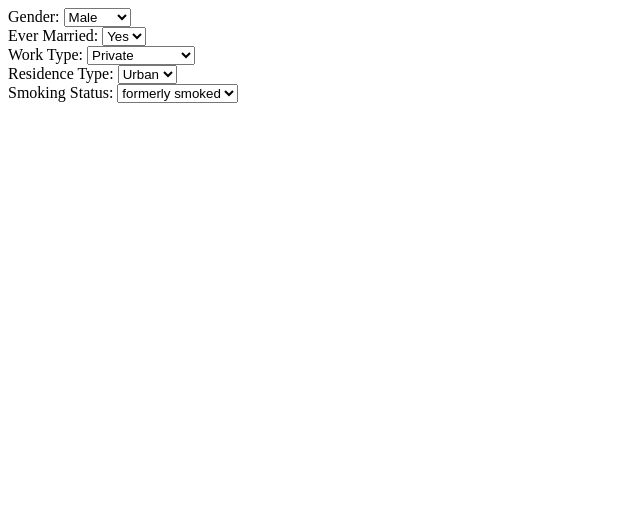
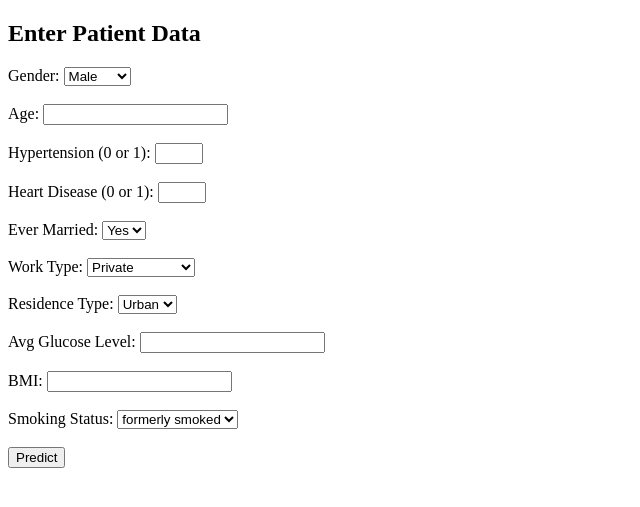
Before and after one commit to IsseHayatu/stroke-predictor, a Flask app: page / in a window 1280 px wide. Shown: the top 507 px of the page, without its empty margins (0-640 px from the left). Run offline with Flask 3, Linux system fonts and the light colour scheme.

Commit message:
Complete form: dropdowns + numeric inputs for stroke prediction

```diff
--- a/templates/form.html
+++ b/templates/form.html
@@ -1,15 +1,30 @@
+<!DOCTYPE html>
+<html>
+<head>
+    <title>Stroke Risk Prediction</title>
+</head>
+<body>
+    <h2>Enter Patient Data</h2>
+    <form method="POST" action="/predict">
+
         Gender:
         <select name="gender" required>
             <option value="Male">Male</option>
             <option value="Female">Female</option>
             <option value="Other">Other</option>
-</select><br>
+        </select><br><br>
+
+        Age: <input type="number" name="age" step="0.1" required><br><br>
+
+        Hypertension (0 or 1): <input type="number" name="hypertension" min="0" max="1" required><br><br>
+
+        Heart Disease (0 or 1): <input type="number" name="heart_disease" min="0" max="1" required><br><br>
 
         Ever Married:
         <select name="ever_married" required>
             <option value="Yes">Yes</option>
             <option value="No">No</option>
-</select><br>
+        </select><br><br>
 
         Work Type:
         <select name="work_type" required>
@@ -18,13 +33,17 @@ Work Type:
             <option value="Govt_job">Govt_job</option>
             <option value="children">children</option>
             <option value="Never_worked">Never_worked</option>
-</select><br>
+        </select><br><br>
 
         Residence Type:
         <select name="Residence_type" required>
             <option value="Urban">Urban</option>
             <option value="Rural">Rural</option>
-</select><br>
+        </select><br><br>
+
+        Avg Glucose Level: <input type="number" name="avg_glucose_level" step="0.1" required><br><br>
+
+        BMI: <input type="number" name="bmi" step="0.1" required><br><br>
 
         Smoking Status:
         <select name="smoking_status" required>
@@ -32,4 +51,9 @@ Smoking Status:
             <option value="never smoked">never smoked</option>
             <option value="smokes">smokes</option>
             <option value="Unknown">Unknown</option>
-</select><br>
+        </select><br><br>
+
+        <input type="submit" value="Predict">
+    </form>
+</body>
+</html>
```
Lines whose indentation alone changed are shown as unchanged.
